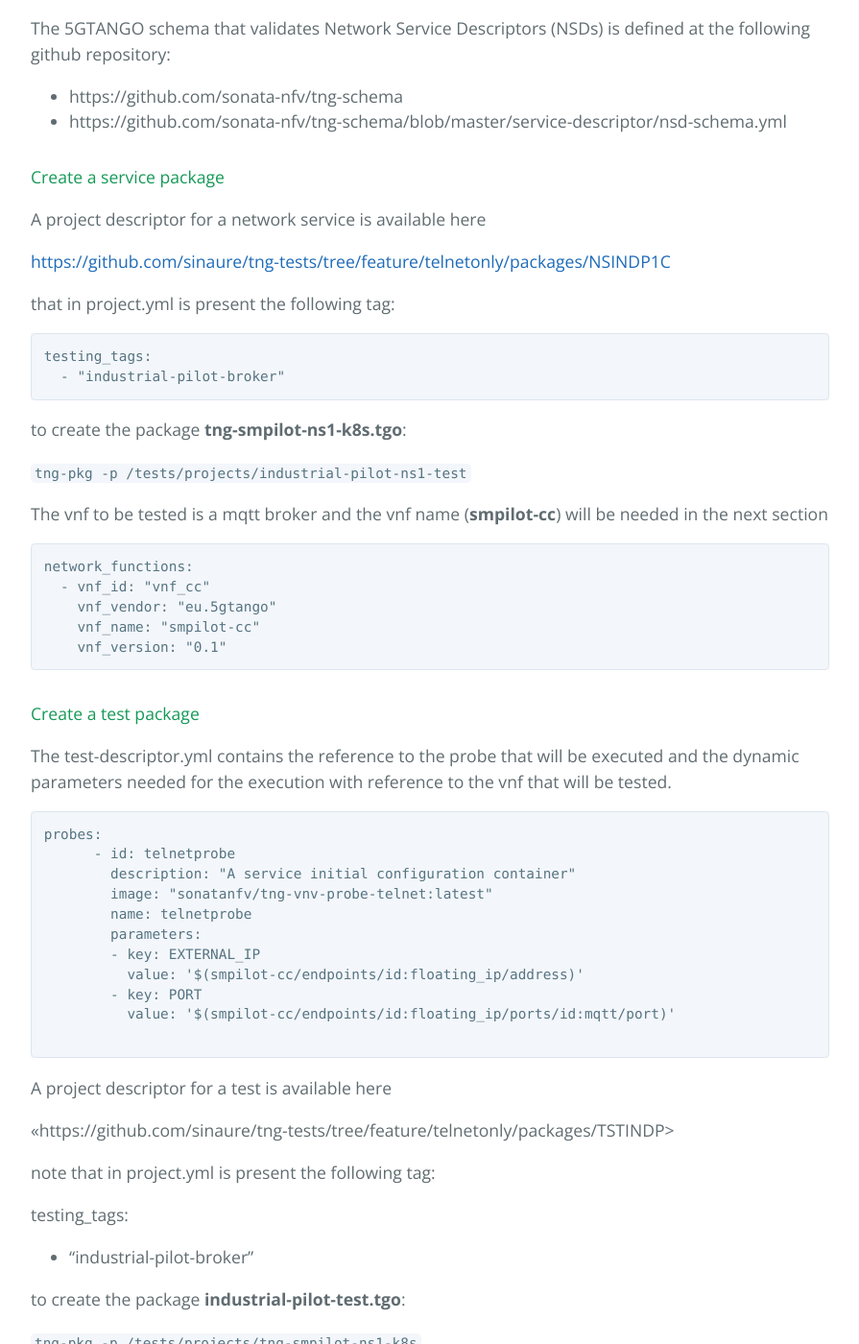
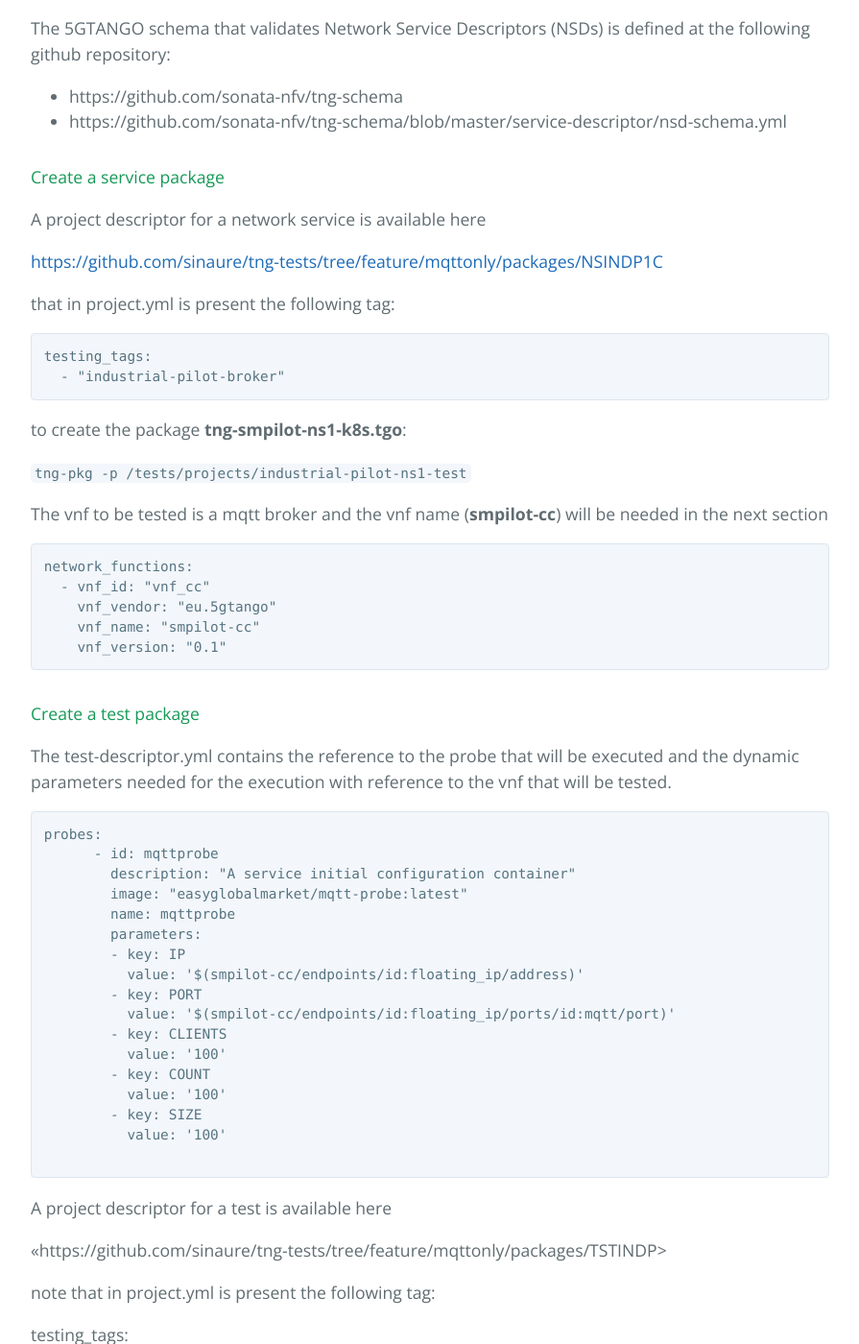
Before and after one commit to sonata-nfv/sonata-nfv.github.io, a Jekyll site: the page built from vnv.md, in a window 1280 px wide and 1400 px high, scrolled down 1163 px. Shown: the whole window at 96% size, without its empty margins (192-1087 px from the left). Built offline with Jekyll 4.4.1, drawn with Linux system fonts in a browser that asks for light colours; our own code applies the rules of GitHub Pages for plain Markdown files.

Commit message:
updated readme with mqtt probe

````diff
--- a/vnv.md
+++ b/vnv.md
@@ -48,7 +48,7 @@ The 5GTANGO schema that validates Network Service Descriptors  (NSDs) is  define
 
 A project descriptor for a network service is available here
 
-<https://github.com/sinaure/tng-tests/tree/feature/telnetonly/packages/NSINDP1C>
+<https://github.com/sinaure/tng-tests/tree/feature/mqttonly/packages/NSINDP1C>
 
  that in project.yml is present the following tag:
 
@@ -78,21 +78,27 @@ The test-descriptor.yml contains the reference to the probe that will be execute
 
 ```
 probes:
-      - id: telnetprobe
+      - id: mqttprobe
         description: "A service initial configuration container"
-        image: "sonatanfv/tng-vnv-probe-telnet:latest"
-        name: telnetprobe
+        image: "easyglobalmarket/mqtt-probe:latest"
+        name: mqttprobe
         parameters:
-        - key: EXTERNAL_IP
+        - key: IP
           value: '$(smpilot-cc/endpoints/id:floating_ip/address)'
         - key: PORT
           value: '$(smpilot-cc/endpoints/id:floating_ip/ports/id:mqtt/port)'
+        - key: CLIENTS
+          value: '100'
+        - key: COUNT
+          value: '100'
+        - key: SIZE
+          value: '100'
 
 ```
 
 A project descriptor for a test is available here
 
-<<https://github.com/sinaure/tng-tests/tree/feature/telnetonly/packages/TSTINDP>
+<<https://github.com/sinaure/tng-tests/tree/feature/mqttonly/packages/TSTINDP>
 
 note that in project.yml is present the following tag:
 
````
